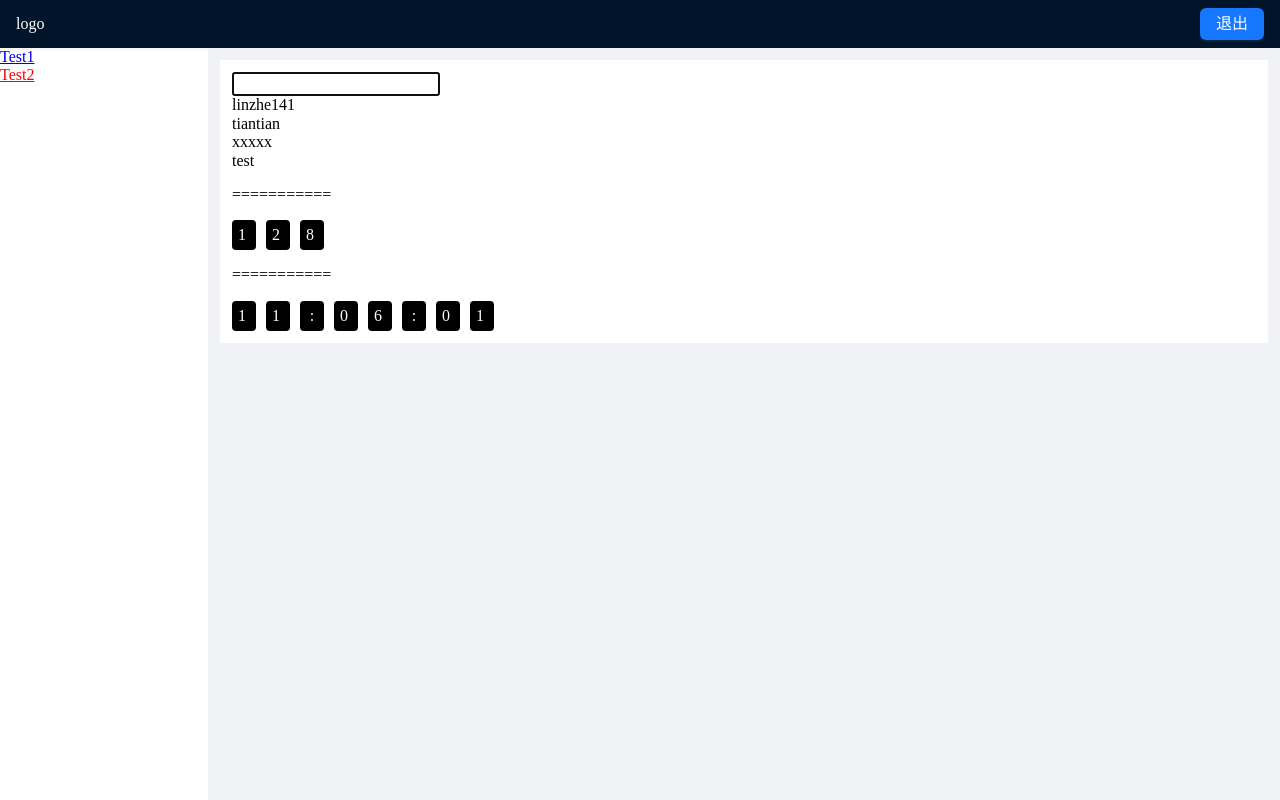
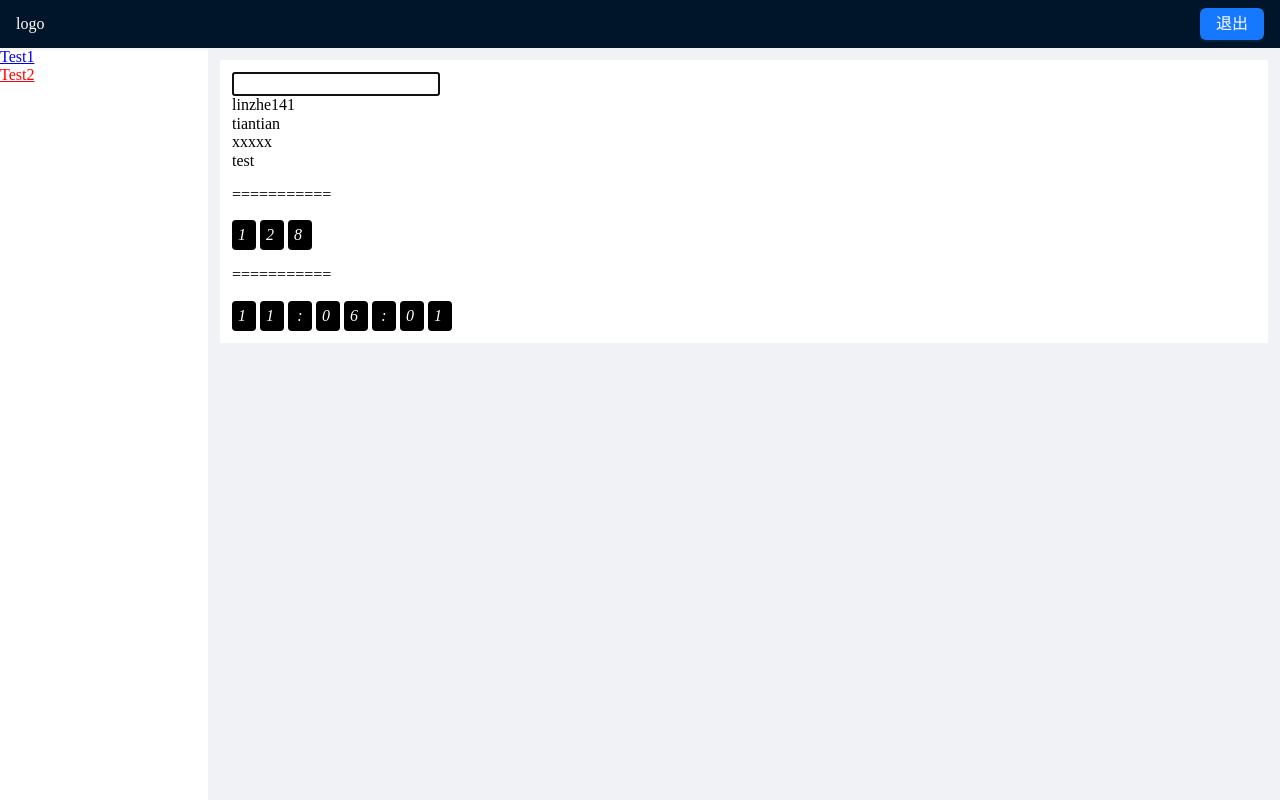
Before and after one commit to linzhe141/react-vite-demo, a React (Vite) app: page /test2 in a window 1280 px wide. Built offline with nearby package versions, Linux system fonts and the light colour scheme; sample sign-in values are in the browser's storage.

Commit message:
[ui] 1、调整数字滚动样式

```diff
--- a/src/components/NumberDisplay/numberDisplay.module.scss
+++ b/src/components/NumberDisplay/numberDisplay.module.scss
@@ -1,7 +1,7 @@
 .numberDisplay {
   display: flex;
   .wrap {
-    margin-right: 10px;
+    margin-right: 4px;
     display: flex;
     flex-direction: column;
     width: 24px;
@@ -9,6 +9,7 @@
     line-height: 30px;
     border-radius: 4px;
     color: #fff;
+    font-style: italic;
     background-color: #000;
     overflow: hidden;
     .numberItem {
```
